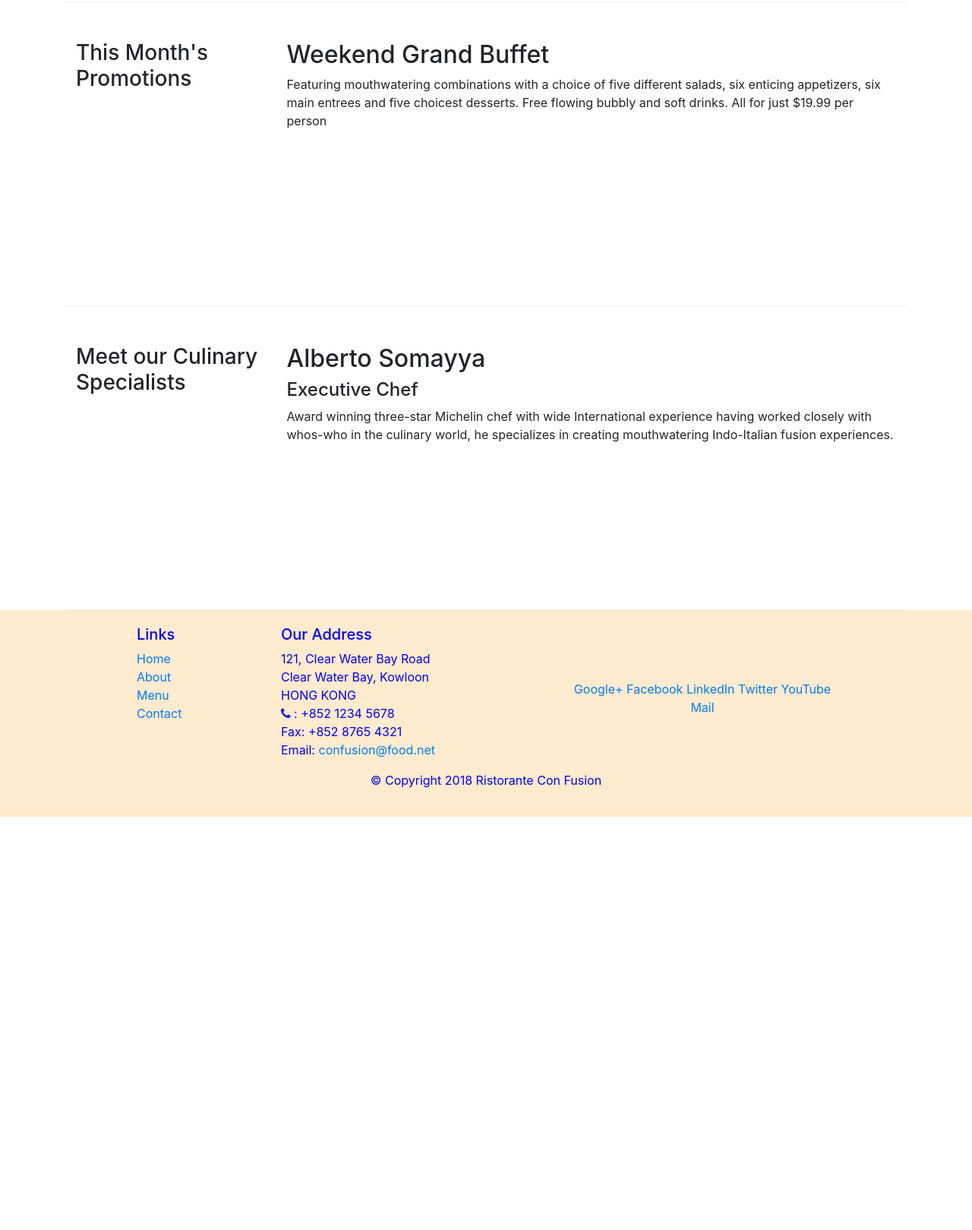
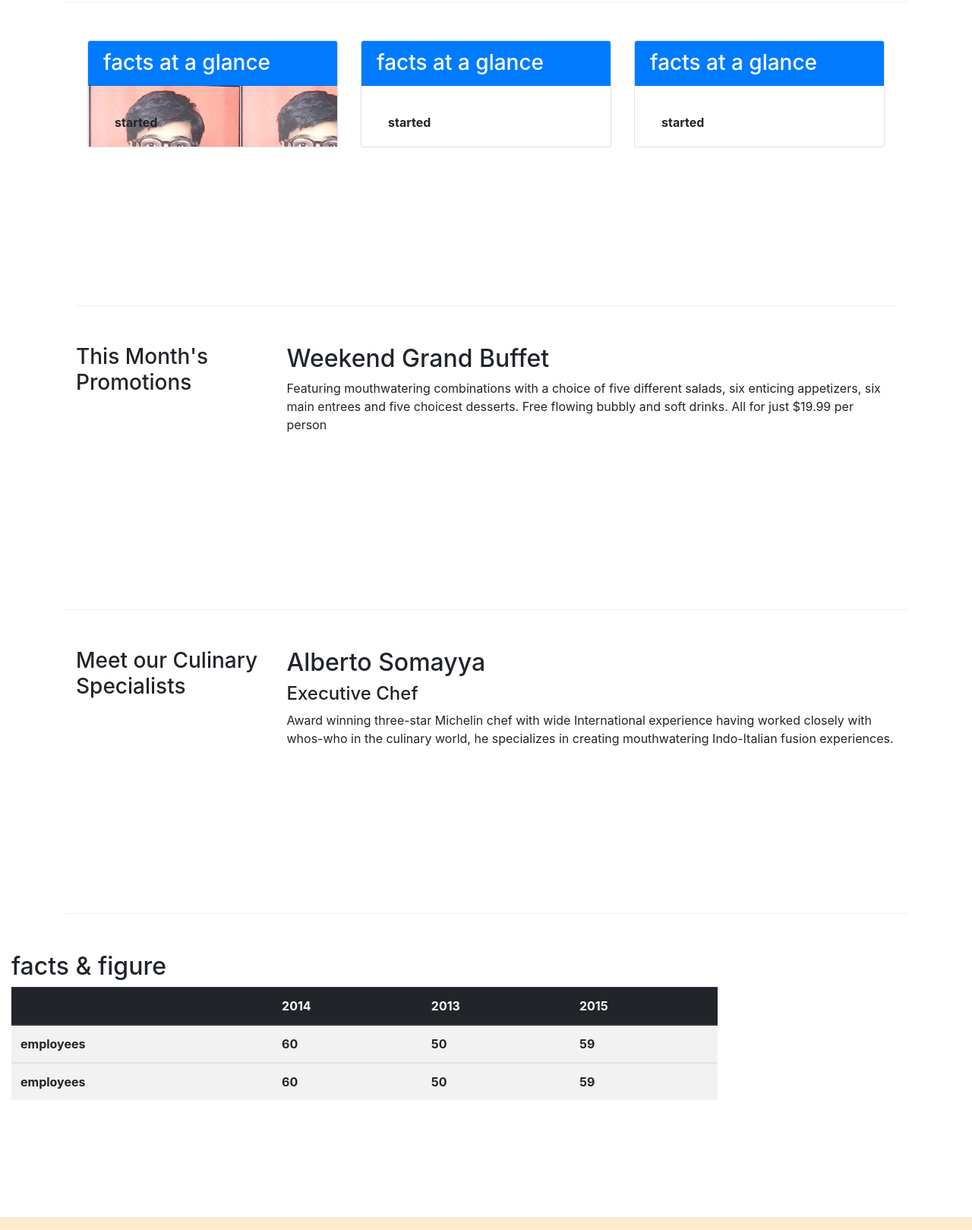
Before and after one commit to rasharda/coursera, a website: page index.html in a window 1280 px wide. Shown: the part 801-2420 px from the top of the page at 76% size. Before the commit the page ends 1876 px from the top, so only its background shows below. Drawn offline with nearby package versions, Linux system fonts and the light colour scheme.

Commit message:
table card

```diff
--- a/index.html
+++ b/index.html
@@ -38,6 +38,7 @@
                     <p>We take inspiration from the World's best cuisines, and create a unique fusion experience. Our lipsmacking creations will tickle your culinary senses!</p>
                 </div>
                 <div>
+
                 </div>
             </div>
         </div>
@@ -53,7 +54,41 @@
                 <p>A unique combination of Indian Uthappam (pancake) and Italian pizza, topped with Cerignola olives, ripe vine cherry tomatoes, Vidalia onion, Guntur chillies and Buffalo Paneer.</p>
             </div>
         </div>
+    <div class="container">
+        <div class="row row-container ">
+                <div class="col-sm">
+                        <div class="card ">
+                            <h3 class="card-header bg-primary text-white"> facts at a glance</h3>
+                            <div class="card-body rag">
+                                <dl class="row"></dl>
+                                <dt class="col-6">started</dt>
 
+                            </div>
+                        </div>
+
+                    </div>
+                    <div class="col-sm">
+                            <div class="card">
+                                <h3 class="card-header bg-primary text-white"> facts at a glance</h3>
+                                <div class="card-body">
+                                    <dl class="row"></dl>
+                                    <dt class="col-6">started</dt>
+
+                                </div>
+                            </div>
+                    </div>
+                    <div class="col-sm">
+                            <div class="card">
+                                <h3 class="card-header bg-primary text-white"> facts at a glance</h3>
+                                <div class="card-body">
+                                    <dl class="row"></dl>
+                                    <dt class="col-6">started</dt>
+
+                                </div>
+                            </div>
+                    </div>
+       </div>
+    </div>
 
         <div class ="row row-container aling-items-center">
             <div class="col-12 col-sm-4 col-md-3">
@@ -76,7 +111,43 @@
             </div>
         </div>
     </div>
+    <div class="row row-content">
+        <div class="col-12 col-sm-9">
+            <h2> facts &amp; figure</h2>
+            <div class=table-responsive>
+                <table class="table table-striped">
+                    <thead class="thead-dark">
+                        <tr>
+                            <th>&nbsp;</th>
+                            <th>2014</th>
+                            <th>2013</th>
+                            <th>2015</th>
+                        </tr>
+                        <tbody>
+                            <tr>
+                                <th>employees</th>
+                                <th>60</th>
+                                <th>50</th>
+                                <th>59</th>
+                            </tr>
+                        </tbody>
+                        <tbody>
+                                <tr>
+                                    <th>employees</th>
+                                    <th>60</th>
+                                    <th>50</th>
+                                    <th>59</th>
+                                </tr>
+                            </tbody>
+                    </thead>
 
+                </table>
+
+            </div>
+
+        </div>
+
+    </div>
     <footer class="footer">
         <div class="container">
             <div class ="row align-self-center">
--- a/styles.css
+++ b/styles.css
@@ -2,11 +2,12 @@
     margin:0px auto;
     padding:0px auto;
 }
-.row-container{
+.row-container,.row-content{
     margin:0px auto;
     padding:50px 0px 50px 0px;
     border-bottom:1px ridge;
     min-height: 400px;
+
 }
 .footer{
     background-color:blanchedalmond;
@@ -25,3 +26,7 @@
     margin: 0px;
     color: brown;
 }
+.rag{
+    background-image: url('./WEB.jpg');
+
+}
```
Also changed, not shown: WEB.jpg (added).
